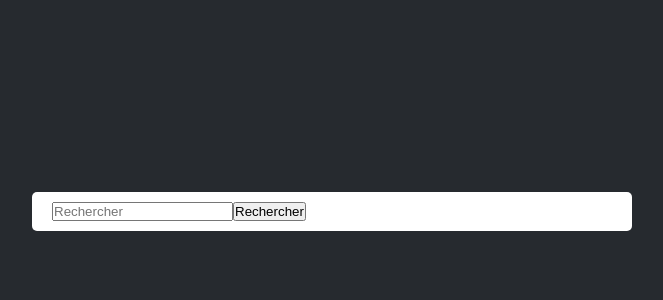
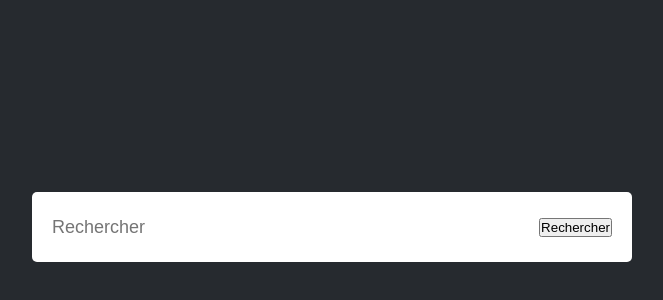
Before and after one commit to imran-abdou-souleiman-mohamed/boutique-en-ligne, a plain HTML site: page Barre De Recherche/index.html in a window 1280 px wide. Shown: the part 8-308 px from the top of the page, without its empty margins (308-971 px from the left). Drawn offline with Linux system fonts and the light colour scheme.

Commit message:
ajout de la balise "input" pour régler la barre de recherche  nottament la taille bordure etc..

```diff
--- a/Barre De Recherche/style.css
+++ b/Barre De Recherche/style.css
@@ -19,3 +19,12 @@ body{
     align-items: center;
     padding: 10px 20px;
 }
+input{
+    flex: 1;
+    height: 50px;
+    background: transparent;
+    border: 0;
+    outline: 0;
+    font-size: 18px;
+    color: #333;
+}
```
